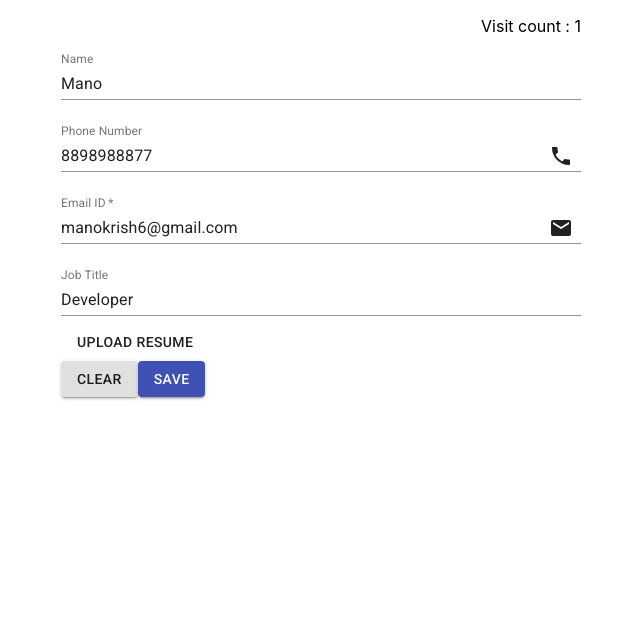
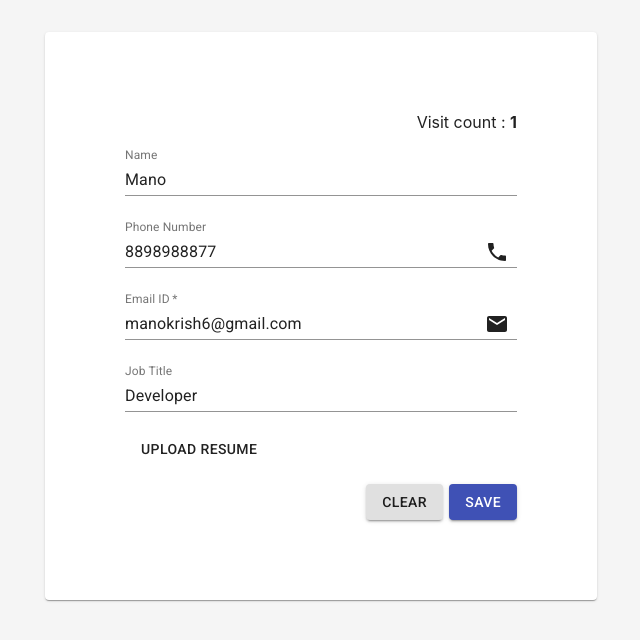
Before and after one commit to VBIManonmaniM/web-form, a React (Create React App) app in the folder client/: page / in a window 1280 px wide. Shown: the top 640 px of the page, without its empty margins (319-959 px from the left). Built offline with nearby package versions, Linux system fonts and the light colour scheme.

Commit message:
UI fixed

```diff
--- a/client/src/form.css
+++ b/client/src/form.css
@@ -5,3 +5,7 @@
 .error-message {
     background-color: #d32f2f !important;
 }
+
+body {
+    background-color: #f5f5f5;
+}
--- a/client/src/form.jsx
+++ b/client/src/form.jsx
@@ -9,6 +9,7 @@ import TextField from "@material-ui/core/TextField";
 import Snackbar from '@material-ui/core/Snackbar';
 import SnackbarContent from '@material-ui/core/SnackbarContent';
 import IconButton from '@material-ui/core/IconButton';
+import Paper from '@material-ui/core/Paper';
 
 import Mail from '@material-ui/icons/Mail';
 import ContactPhone from '@material-ui/icons/Phone';
@@ -179,9 +180,10 @@ export class WebForm extends Component {
         const { name, phoneNo, emailId, jobTitle, resume } = this.state.user;
         const { errorStatus, text } = this.state.message;
         return <Container maxWidth="sm">
+            <Paper style={{ marginTop: '2rem', padding: '4rem' }}>
                 <Box m="1rem" display="flex" flexDirection="column">
                     <Box display="flex" justifyContent="flex-end">
-                    <span>Visit count : {this.refreshCount}</span>
+                        <span>Visit count : <b>{this.refreshCount}</b></span>
                     </Box>
                     <TextField
                         id="name"
@@ -234,7 +236,7 @@ export class WebForm extends Component {
                         }}
                         value={jobTitle}
                     />
-                <Box display="flex">
+                    <Box mt="0.7rem" display="flex">
                         <input
                             accept="application/msword,application/pdf"
                             style={{ display: 'none' }}
@@ -251,14 +253,14 @@ export class WebForm extends Component {
                         </label>
                         <span style={{ marginTop: '0.4rem' }}>{resume ? resume.name : ''}</span>
                     </Box>
-                <div>
+                    <Box display="flex" mt='1rem' justifyContent="flex-end">
                         <Button variant="contained" onClick={this.clearForm}>
                             Clear
                         </Button>
-                    <Button variant="contained" color="primary" onClick={this.saveForm}>
+                        <Button style={{ marginLeft: '0.4rem' }} variant="contained" color="primary" onClick={this.saveForm}>
                             Save
                         </Button>
-                </div>
+                    </Box>
                 </Box>
                 <Snackbar
                     anchorOrigin={{
@@ -266,6 +268,7 @@ export class WebForm extends Component {
                         horizontal: 'right',
                     }}
                     open={this.state.openBar}
+                    onClose={this.onClose}
                     autoHideDuration={3000}
                 >
                     <SnackbarContent
@@ -286,6 +289,7 @@ export class WebForm extends Component {
                         ]}
                     />
                 </Snackbar>
+            </Paper>
         </Container>
     }
 }
```
Lines whose indentation alone changed are shown as unchanged.
